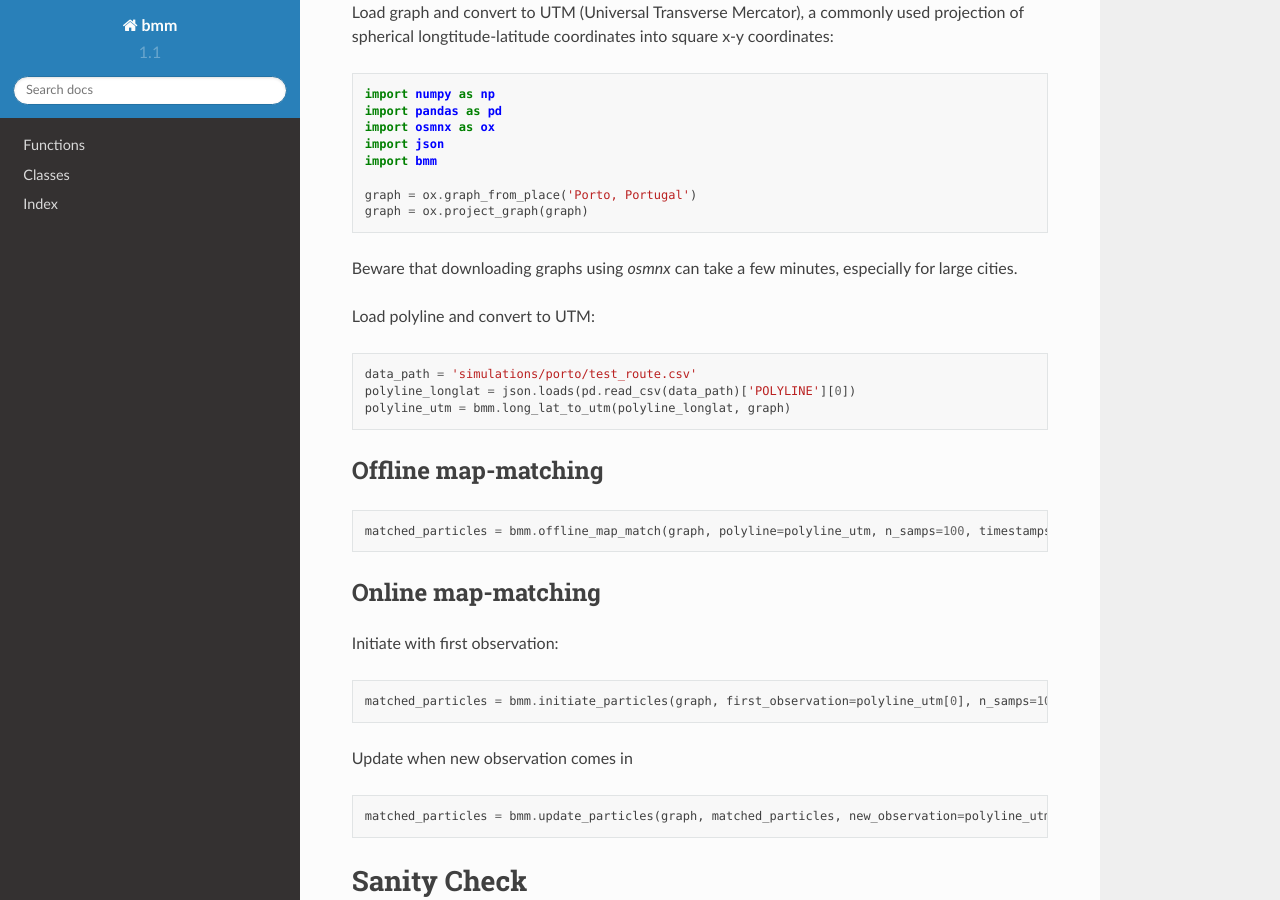
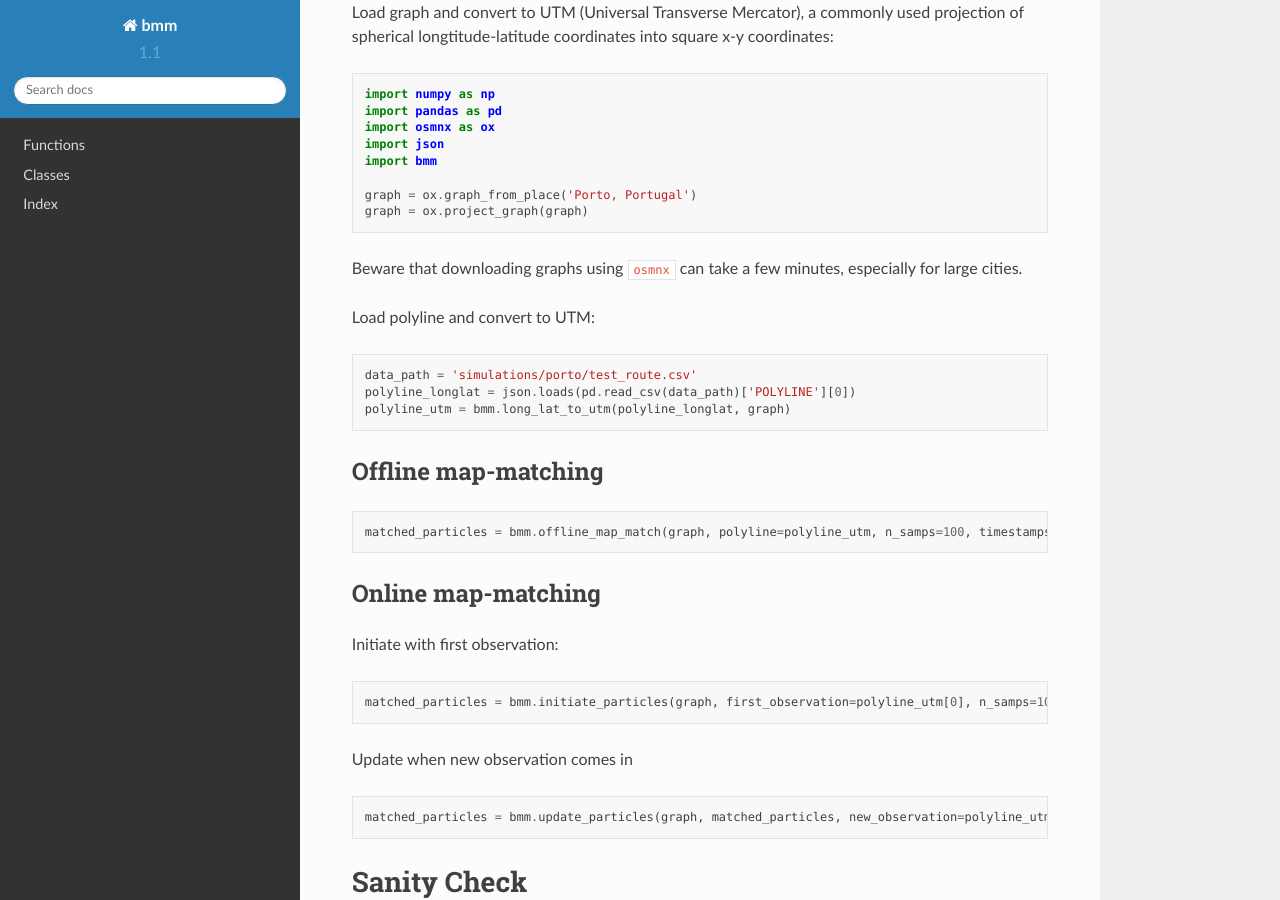
Before and after one commit to SamDuffield/bmm, a Sphinx documentation site: the page built from docs/index.rst, in a window 1280 px wide and 900 px high, scrolled down 784 px. Built offline with Sphinx 7.4.7 and the Read the Docs theme 2.0.0, drawn with Linux system fonts in a browser that asks for light colours.

```diff
--- a/docs/index.rst
+++ b/docs/index.rst
@@ -42,7 +42,7 @@ coordinates into square x-y coordinates::
     graph = ox.graph_from_place('Porto, Portugal')
     graph = ox.project_graph(graph)
 
-Beware that downloading graphs using `osmnx` can take a few minutes, especially for large cities.
+Beware that downloading graphs using ``osmnx`` can take a few minutes, especially for large cities.
 
 Load polyline and convert to UTM::
 
@@ -77,7 +77,7 @@ You can manually test that ``bmm`` is working sensibly for a given graph by gene
     generated_route, generated_polyline = bmm.sample_route(graph, timestamps=15, num_obs=20)
 
 Note that the London graph takes some time (~10mins) to download and for testing on synthetic data it may be worth considering a smaller region
-(although not so small that the `sample_route` function consistently terminates early due to reaching the edge of the graph).
+(although not so small that the ``sample_route`` function consistently terminates early due to reaching the edge of the graph).
 
 Run map-matching on the generated polyline::
 
```
